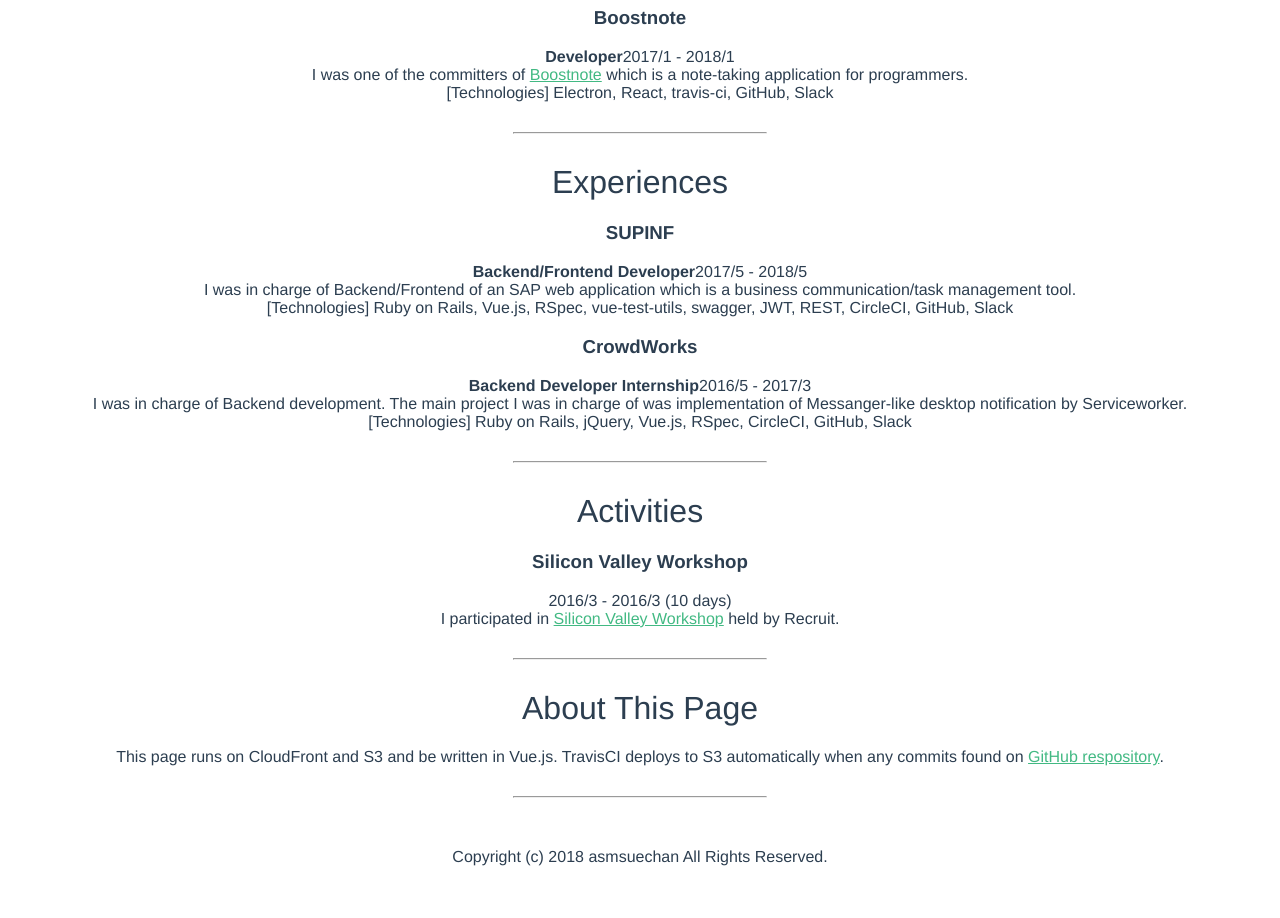
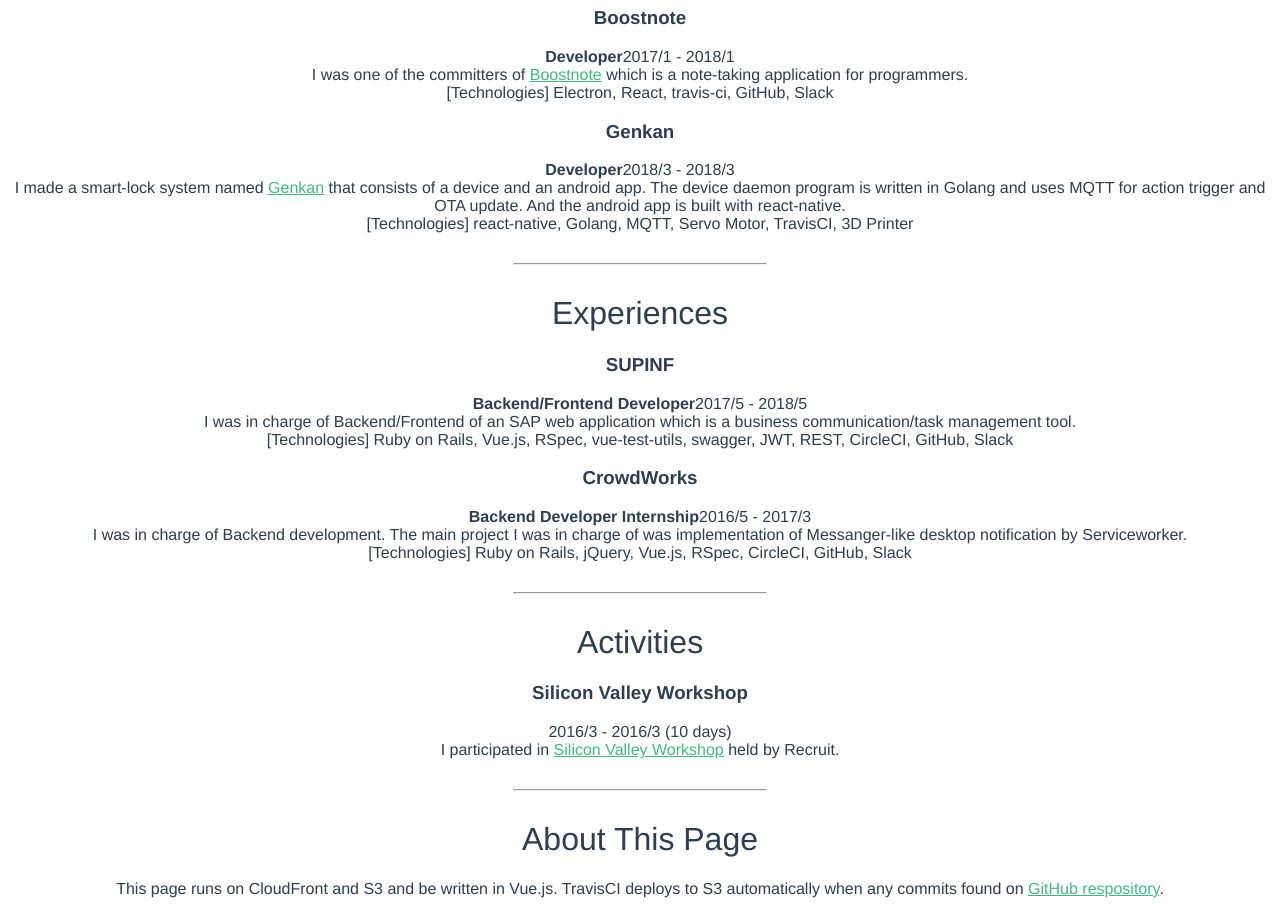
Before and after one commit to asmsuechan/asmsuechan.com, a Vue app: page / in a window 1280 px wide. Shown: the part 1080-1998 px from the top of the page. Before the commit the page ends 1954 px from the top, so only its background shows below. Built offline with nearby package versions, Linux system fonts and the light colour scheme.

Commit message:
Add genkan to projects

```diff
--- a/src/components/HelloWorld.vue
+++ b/src/components/HelloWorld.vue
@@ -48,6 +48,15 @@
         <span>I was one of the committers of <a href='https://github.com/BoostIO/Boostnote'>Boostnote</a> which is a note-taking application for programmers.</span>
         <br>
         <span>[Technologies] Electron, React, travis-ci, GitHub, Slack</span>
+      </div>
+
+      <h3>Genkan</h3>
+      <b>Developer</b>
+      <span>2018/3 - 2018/3</span>
+      <div>
+        <span>I made a smart-lock system named <a href="https://github.com/asmsuechan/genkan_device">Genkan</a> that consists of a device and an android app. The device daemon program is written in Golang and uses MQTT for action trigger and OTA update. And the android app is built with react-native.</span>
+        <br>
+        <span>[Technologies] react-native, Golang, MQTT, Servo Motor, TravisCI, 3D Printer</span>
       </div>
     </div>
     <hr>
```
